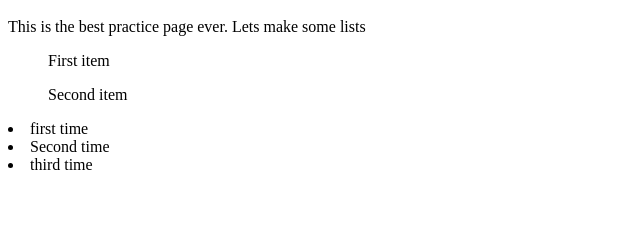
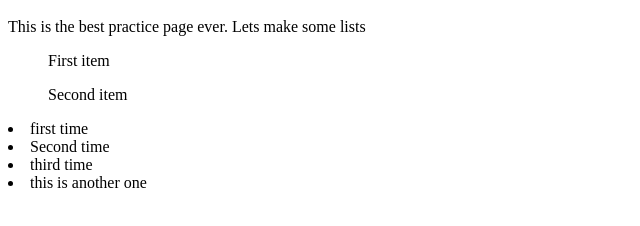
Before and after one commit to cmd08010/fullstack_practice, a plain HTML site: page index.html in a window 1280 px wide. Shown: the part 48-274 px from the top of the page, without its empty margins (0-640 px from the left). Drawn offline with Linux system fonts and the light colour scheme.

Commit message:
another test

```diff
--- a/index.html
+++ b/index.html
@@ -8,6 +8,7 @@
 <p><li>first time</li>
 <li>Second time</li>
 <li>third time</li>
+<li>this is another one</li>
 </p>
 
 </body>
```
